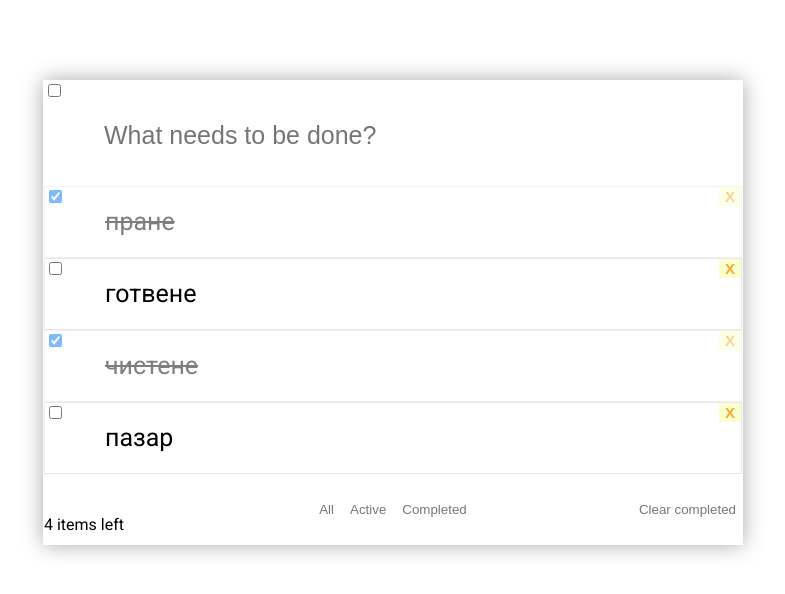
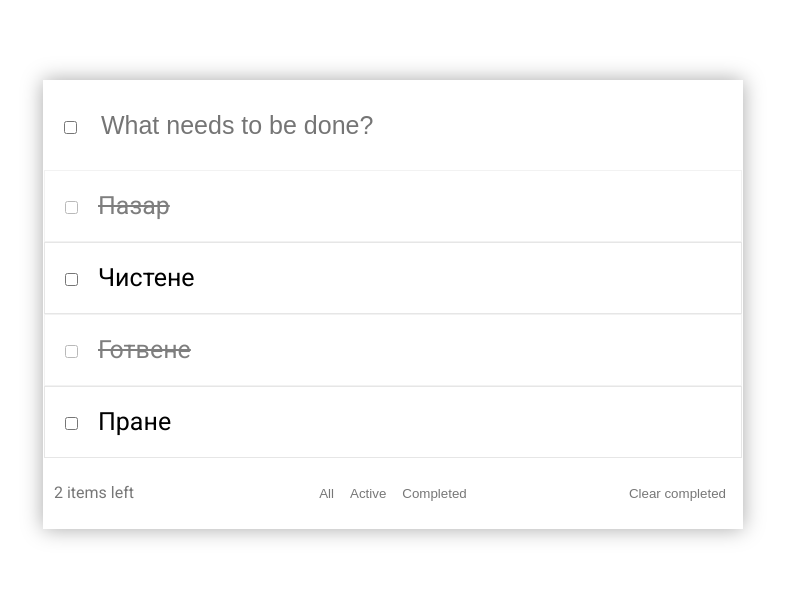
Before and after one commit to krassypetkova/jQuery, a website: page todos/index.html in a window 1280 px wide. Shown: the part 128-722 px from the top of the page, without its empty margins (247-1032 px from the left). Drawn offline with nearby package versions, Linux system fonts and the light colour scheme.

Commit message:
- changed position on checkboxes
-display: initial on buttons

```diff
--- a/todos/index.html
+++ b/todos/index.html
@@ -18,16 +18,18 @@
             <input id="add-todo-input" name="message" placeholder="What needs to be done?">
         </form>
         <ul id="todo-list">
-            <li class="completed">пране<input type="checkbox" checked class="done">
+            <li class="completed"><input type="checkbox"><span>Пазар</span>
                 <button class="btnRemove">X</button>
             </li>
-            <li> готвене<input type="checkbox" class="done">
+            <li><input type="checkbox"><span>Чистене</span>
                 <button class="btnRemove">X</button>
             </li>
-            <li class="completed"> чистене<input type="checkbox" checked class="done">
+            <li class="completed"><input type="checkbox"><span>Готвене</span>
                 <button class="btnRemove">X</button>
             </li>
-            <li>пазар<input type="checkbox" class="done"><button class="btnRemove">X</button></li>
+            <li><input type="checkbox"><span>Пране</span>
+                <button class="btnRemove">X</button>
+            </li>
         </ul>
         <footer>
             <p id="counter-items"></p>
@@ -58,13 +60,14 @@
     $("#todo-list button.btnRemove").click(removeTodo);
 
 
-    function addTodo (e) {
+    function addTodo(e) {
         e.preventDefault();
 
         var text = $("input[name=message]").val(),
-            checkbox = $("<input type='checkbox' class='done'/>").click(toggleTodo),
+                checkbox = $("<input type='checkbox'/>").click(toggleTodo),
                 deleteButton = $("<button class='btnRemove'>X</button>").click(removeTodo),
-            li = $("<li>" + text + "</li>").append(checkbox, deleteButton);
+                textEl = $("<span>" + text + "</span>")
+        li = $("<li></li>").append(checkbox, textEl, deleteButton);
 
         $('ul').append(li);
         //$("input[name=message ]").val('');
@@ -77,17 +80,25 @@
         // make varible for checked
         // regarding to that variable toggle the class of list items
         $('input:checkbox').not(this).prop('checked', this.checked);
-        if ($('li').css('textDecoration') == 'line-through') {
+        if ($(this).is(":checked")) {
+            $('#todo-list > li').addClass("completed");
+        } else {
+            $('#todo-list > li').removeClass("completed");
+        }
+
+        /*if ($('li').css('textDecoration') == 'line-through') {
          $('li').css('textDecoration', 'none');
          $('li').parent().css('opacity', '1');
          } else {
          $('li').css('textDecoration', 'line-through');
          $('li').parent().css('opacity', '0.5');
-        }
+         }*/
     }
 
     function toggleTodo() {
         $(this).parent().toggleClass('completed');
+        $("#checkbox-all").prop("checked", false);
+        updateItemsCount();
         /*
          if (todoItem.hasClass('completed')) {
          todoItem.removeClass('completed');
@@ -103,6 +114,7 @@
 
     function clearCompleted() {
         $("#todo-list .done:checkbox:checked").parent().remove();
+        updateItemsCount();
     }
 
 
@@ -131,7 +143,7 @@
 
 
     function updateItemsCount() {
-        var n = $("#todo-list li").length;
+        var n = $("#todo-list li:not(.completed)").length;
         $("#counter-items").text(n + " items left");
     }
     updateItemsCount();
--- a/todos/todos.css
+++ b/todos/todos.css
@@ -31,11 +31,12 @@ textarea:focus, input:focus{
 
     outline: 0;
 }
+#add-todo-form {
+    margin: 0;
+}
 
 #add-todo-input {
-    width: 100%;
-    padding-left: 60px;
-    height: 70px;
+    padding: 30px 0;
     font-size: 1.563rem;
     border: none;
 }
@@ -73,15 +74,19 @@ input:-moz-placeholder, textarea:-moz-placeholder {
     line-height: 70px;
     list-style-type: none;
     font-size: 1.563rem;
-    padding-left: 60px;
 }
 
-.done {
-    position: absolute;
-    left: 0px;
+input[type='checkbox'] {
+    margin: 20px;
+}
+
+#todo-list li:hover .btnRemove {
+    display: initial;
 }
 
 .btnRemove {
+    display: none; /* it's visible on todo item hover */
+    cursor: pointer;
     position: absolute;
     right: 0px;
     border: none;
@@ -91,7 +96,7 @@ input:-moz-placeholder, textarea:-moz-placeholder {
     font-weight: bold;
 }
 /***************************************/
-#items-left {
+#counter-items {
     color: #777777;
     margin: 0;
 }
@@ -101,14 +106,16 @@ input:-moz-placeholder, textarea:-moz-placeholder {
 }
 
 .btn {
+    cursor: pointer;
     color: #777777;
     border: transparent;
     background-color: transparent;
 }
 
-footer {
+#todo-wrapper footer {
     /*border: 2px solid #E6E6E6;*/
     /*border-top: none;*/
+    padding: 0 10px;
     height: 70px;
 }
 
```
Lines whose indentation alone changed are shown as unchanged.
